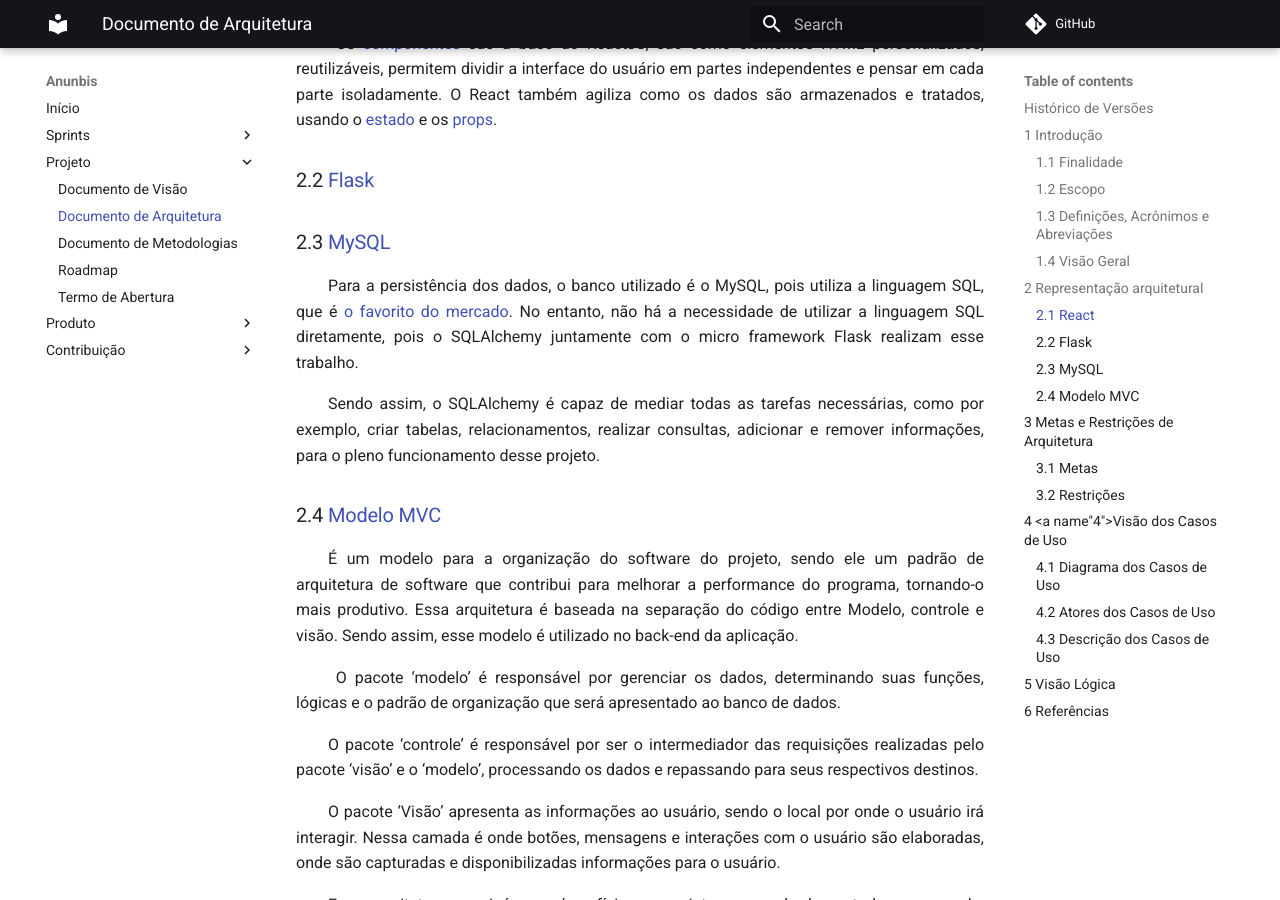
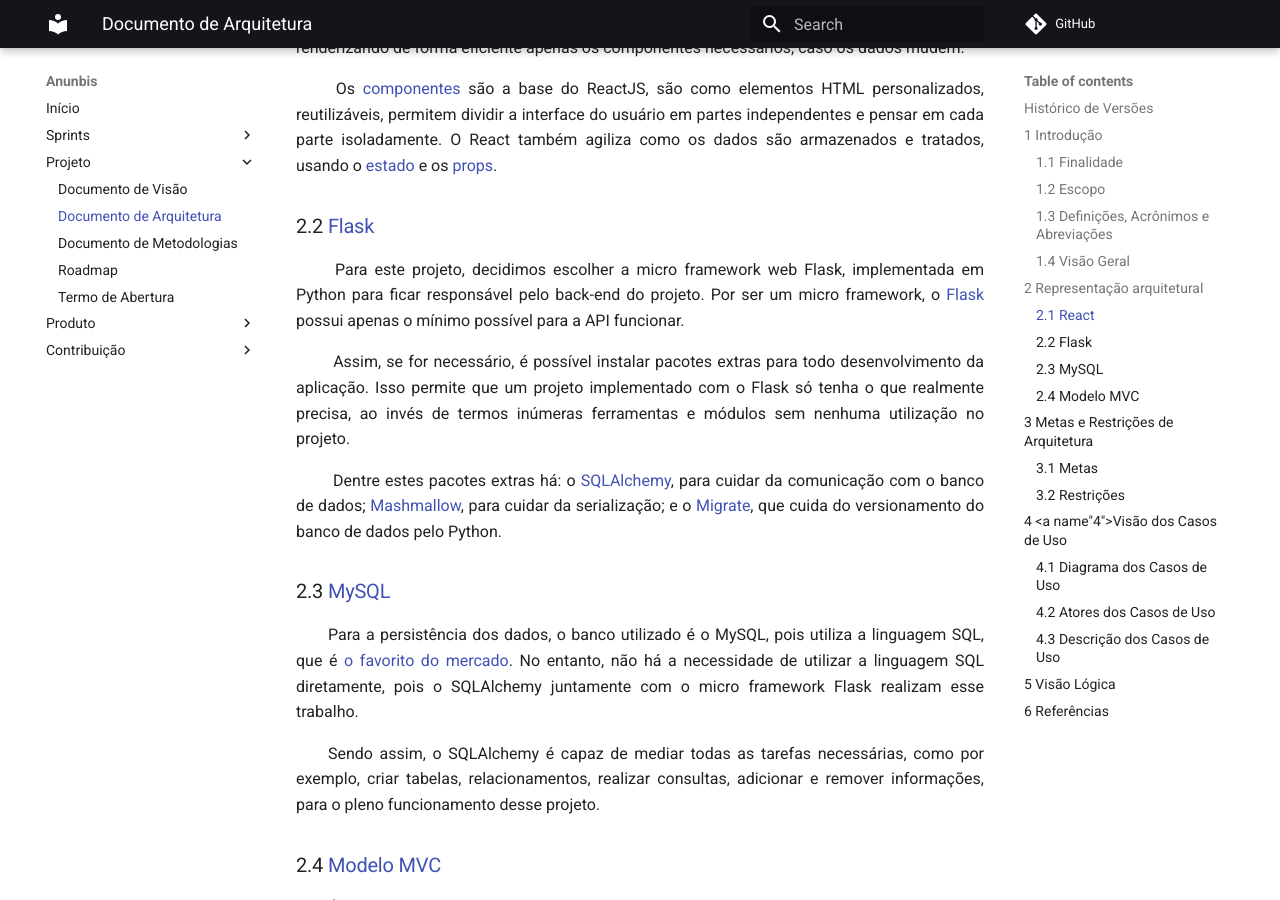
Before and after one commit to fga-eps-mds/2020.2-Anunbis, an MkDocs documentation site: the page built from docs/documentacao/documento-de-arquitetura.md, in a window 1280 px wide and 900 px high, scrolled down 1845 px. Built offline with MkDocs 1.6.1 and Material for MkDocs 9.7.7, drawn with Linux system fonts in a browser that asks for light colours; comment, search, counter and statistics services are not loaded; some of the changed text lies outside the part shown.

Commit message:
#59 Arrumando ultimos detalhes no doc de Arquitetura
Verifiquei se havia conflito entre esse documento e o presente na branch develop,
Com isso, fiz as alteraçoes necessarias e agora esta pronto para push.

```diff
--- a/docs/documentacao/documento-de-arquitetura.md
+++ b/docs/documentacao/documento-de-arquitetura.md
@@ -9,7 +9,7 @@ Data|Versão|Descrição|Autor
 28/02|0.5|Adição do tópico Modelo MVC|Rodrigo e Thiago|
 02/03|0.6|Adição do tópico React|Victor|
 05/03|0.7|Adição do tópico Visão dos Casos de Uso|Roberto|
-
+05/04|0.8|Adição do tópico Visão Lógica|Roberto|
 
 ## 1 <a name="1">Introdução</a>
 
@@ -51,6 +51,12 @@ Data|Versão|Descrição|Autor
 ### 2.2 <a name="3_2">Flask</a>
 
 <!-- <a href= "" ></a>   ## pra colocar link -->
+
+<p align = "justify"> &emsp;&emsp; Para este projeto, decidimos escolher a micro framework web Flask, implementada em Python para ficar responsável pelo back-end do projeto. Por ser um micro framework, o <a href="https://flask.palletsprojects.com/en/1.1.x/">Flask</a> possui apenas o mínimo possível para a API funcionar.</p>
+
+<p align = "justify"> &emsp;&emsp; Assim, se for necessário, é possível instalar pacotes extras para todo desenvolvimento da aplicação. Isso permite que um projeto implementado com o Flask só tenha o que realmente precisa, ao invés de termos inúmeras ferramentas e módulos sem nenhuma utilização no projeto. </p>
+
+<p align = "justify"> &emsp;&emsp; Dentre estes pacotes extras há: o <a href="https://flask-sqlalchemy.palletsprojects.com/en/2.x/">SQLAlchemy</a>, para cuidar da comunicação com o banco de dados; <a href="https://flask-marshmallow.readthedocs.io/en/latest/">Mashmallow</a>, para cuidar da serialização; e o <a href="https://flask-migrate.readthedocs.io/en/latest/" >Migrate</a>, que cuida do versionamento do banco de dados pelo Python.</p>
 
 ### 2.3 <a name="3_2">MySQL</a>
 
@@ -114,7 +120,6 @@ Data|Versão|Descrição|Autor
 
 Wilian, João. Flask: o que é e como codar com esse micro framework Python. **GeekHunter**, 2020. Disponivel em: <a href="https://blog.geekhunter.com.br/flask-framework-python/">Flask: o que é e como codar com esse micro framework Python</a>
 
-
 COzer, Carolina. O que é SQL e para que ele serve?. **Tecmundo**, 2019. Disponível em : <a href= "https://www.tecmundo.com.br/software/146482-sql-que-ele-serve.htm">  O que é SQL e para que ele serve?</a>
 
 PRAVALER, Carreira. SQL – o que é e como funciona na prática?. **PRAVALER**, 2020. Disponivel em: <a href="https://www.pravaler.com.br/sql-o-que-e-e-como-funciona-na-pratica/">SQL – o que é e como funciona na prática?</a>
```
